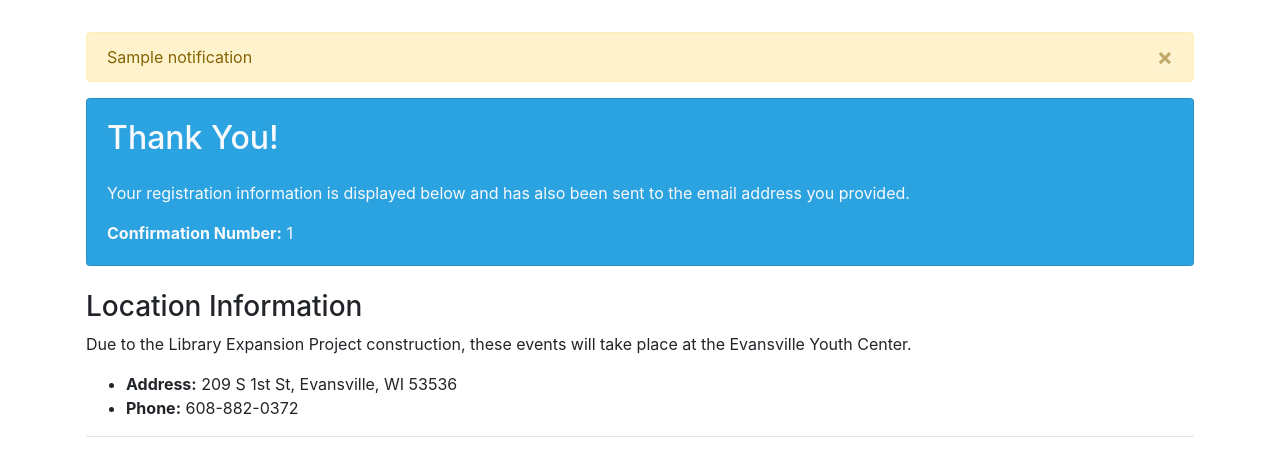
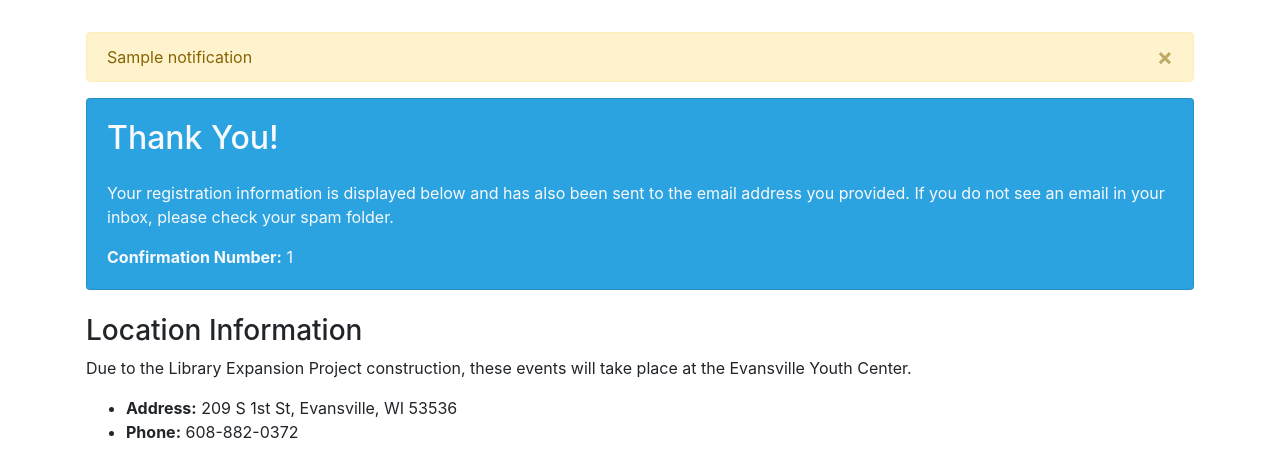
Before and after one commit to joseph-turk/summerreading, a Django app: template app/templates/registrations/confirmation.html in a window 1280 px wide. Shown: the part 56-509 px from the top of the page. Run offline with Django 3.2, Linux system fonts and the light colour scheme; the template is opened without the code that fills it: most values are stand-ins (such as "Sample title", 1, 10 or a date in 2020); some libraries are stand-ins or nearby versions.

Commit message:
Add note to check spam folder to confirmation screen

```diff
--- a/app/templates/registrations/confirmation.html
+++ b/app/templates/registrations/confirmation.html
@@ -6,7 +6,7 @@
   <div class="card-body text-light">
     <h2 class="mb-4">Thank You!</h2>
 
-    <p>Your registration information is displayed below and has also been sent to the email address you provided.</p>
+    <p>Your registration information is displayed below and has also been sent to the email address you provided. If you do not see an email in your inbox, please check your spam folder.</p>
 
     <p class="mb-0"><strong>Confirmation Number:</strong> {{ patron.confirmation_number }}</p>
   </div>
```
